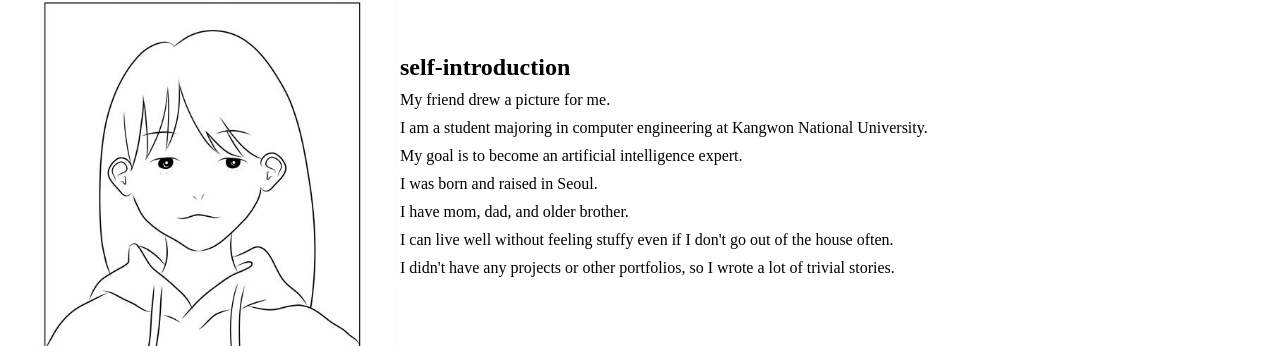
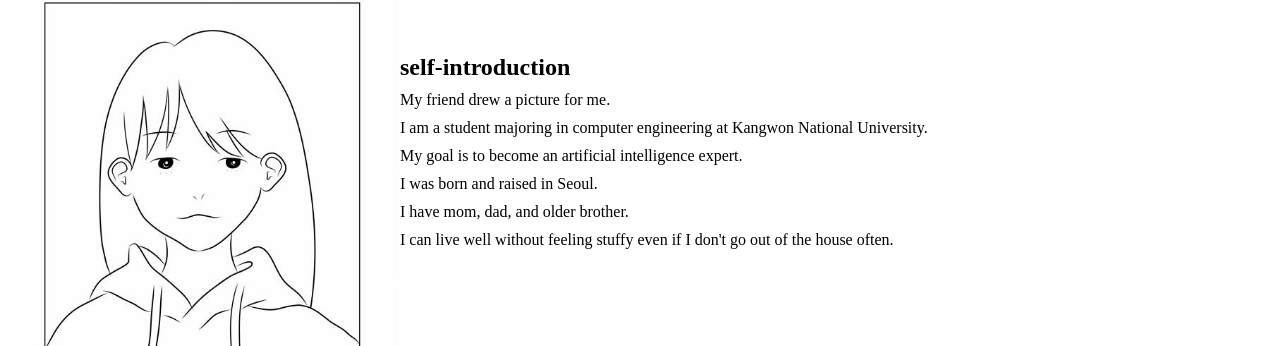
Before and after one commit to yon0huh/HYY, a plain HTML site: page index.html in a window 1280 px wide. Shown: the part 153-499 px from the top of the page. Drawn offline with Linux system fonts and the light colour scheme.

Commit message:
Update index.html

```diff
--- a/index.html
+++ b/index.html
@@ -60,7 +60,6 @@
     <p>I was born and raised in Seoul.</p>
     <p>I have mom, dad, and older brother.</p>
     <p>I can live well without feeling stuffy even if I don't go out of the house often.</p>
-    <p>I didn't have any projects or other portfolios, so I wrote a lot of trivial stories.</p>
     <br>
     <br>
     <br>
```
